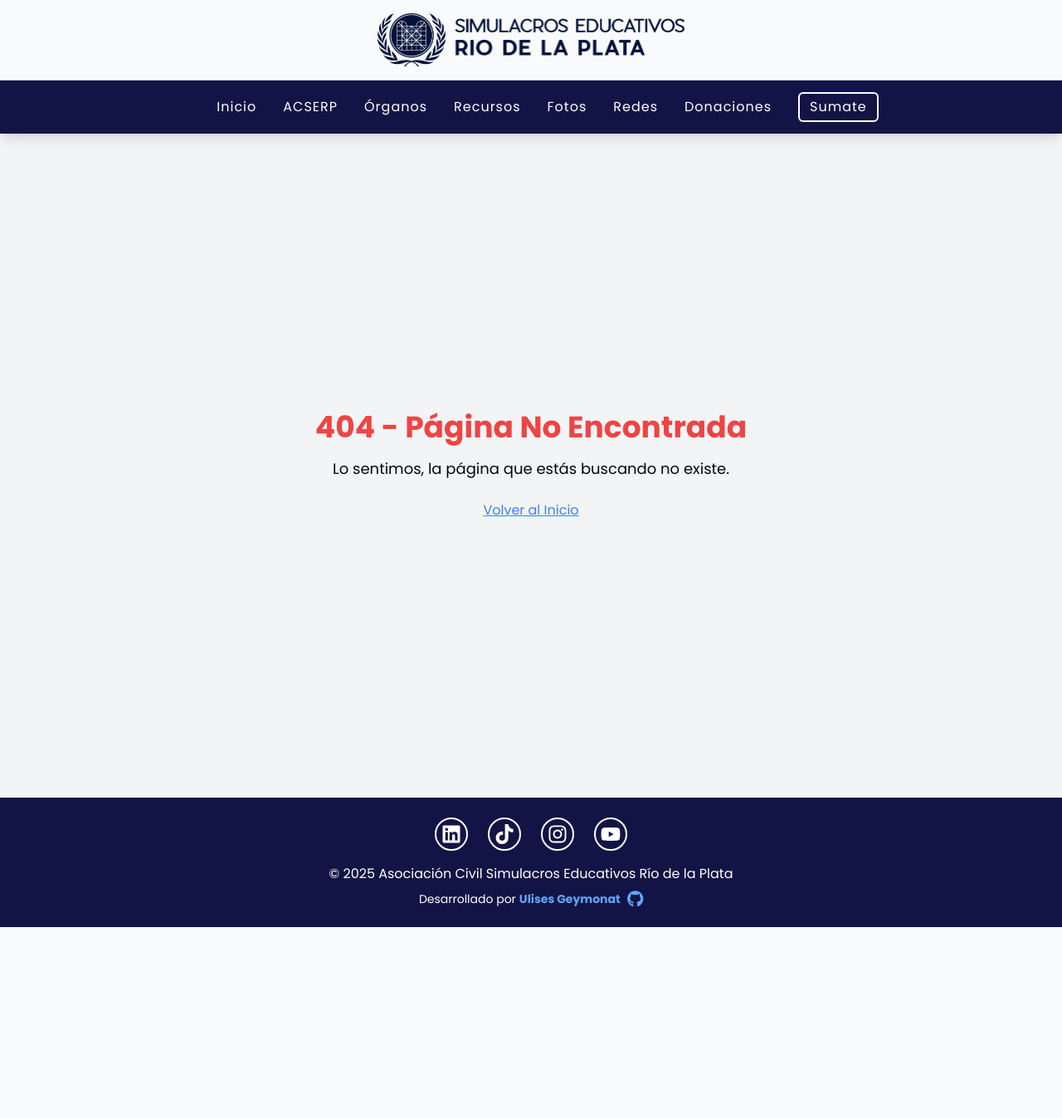
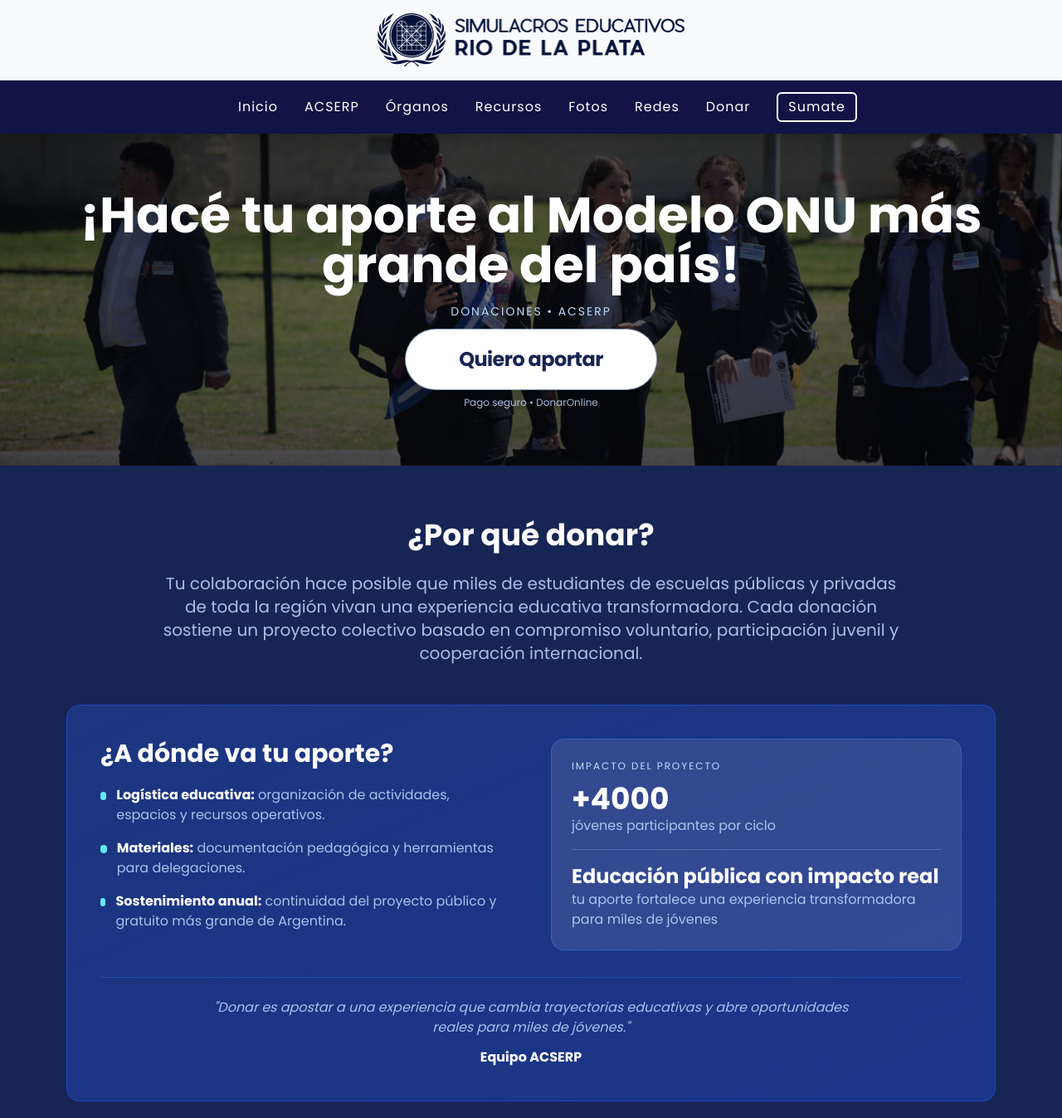
Before and after one commit to UliG1430/acserp-onu-website, a React (Vite) app: page /donar in a window 1280 px wide. Shown: the top 1347 px of the page at 83% size. Before the commit the page ends 1117 px from the top, so only its background shows below. Built offline with nearby package versions, Linux system fonts and the light colour scheme.

Commit message:
fix donaciones

```diff
--- a/src/components/Navbar.jsx
+++ b/src/components/Navbar.jsx
@@ -11,7 +11,7 @@ const Navbar = () => {
     { name: "Recursos", path: "/recursos", target: "_blank" },
     { name: "Fotos", path: "/fotos" },
     { name: "Redes", path: "/redes" },
-    { name: "Donaciones", path: "/donaciones" },
+    { name: "Donar", path: "/donar" },
     {
       name: "Sumate",
       path: "https://docs.google.com/forms/d/e/1FAIpQLSdSs6OBExmEBdEZiWE9vbNZXVkc92WqEZcmVkZpclx1AucDFw/viewform",
--- a/src/index.css
+++ b/src/index.css
@@ -229,6 +229,17 @@ body {
 .animate-fade-in-up {
   animation: fadeInUp 0.5s ease-out forwards;
 }
+@keyframes fadeOutOverlay {
+  0% {
+    opacity: 1;
+  }
+  100% {
+    opacity: 0;
+  }
+}
+.animate-fade-out-overlay {
+  animation: fadeOutOverlay 0.9s ease-out forwards;
+}
 body {
   font-family: 'Poppins', sans-serif;
 }
--- a/src/pages/DonationsPage.jsx
+++ b/src/pages/DonationsPage.jsx
@@ -2,36 +2,62 @@
 import React, { useState } from "react";
 import { useInView } from "react-intersection-observer";
 import SEOHelmet from "../components/SEOHelmet";
-import LazyImage from "../components/LazyImage";
 import heroDonaciones from "../assets/images/image3.webp";
-import { FontAwesomeIcon } from "@fortawesome/react-fontawesome";
-import { faCreditCard } from "@fortawesome/free-solid-svg-icons";
 
-const mercadoPagoOptions = [
+const DONATION_URL =
+  "https://donaronline.org/simulacros-educativos-rio-de-la-plata/la-actividad-educativa-publica-y-gratuita-mas-grande-de-argentina-te-necesita";
+
+const faqItems = [
   {
-    label: "Donar $2000",
-    description: "Contribuí con $2000 y apoyá la educación gratuita, pública y de calidad.",
-    url: "https://www.mercadopago.com.ar/checkout/v1/payment/redirect/?source=link&preference-id=1904693867-e2ca0481-63ed-4cb8-9ac0-9b716a07147c",
+    question: "¿La donación es segura?",
+    answer:
+      "Sí. El pago se realiza a través de DonarOnline en una plataforma segura con procesamiento cifrado.",
   },
   {
-    label: "Donar $3000",
-    description: "Contribuí con $3000 y apoyá la educación gratuita, pública y de calidad.",
-    url: "https://www.mercadopago.com.ar/payment-link/v1/redirect?preference-id=1904693867-163a4a73-71a7-4d79-a859-58a20e22b842&source=link",
+    question: "¿Puedo donar una sola vez?",
+    answer:
+      "Sí. Podés realizar un aporte puntual sin compromiso de continuidad.",
   },
   {
-    label: "Donar $5000",
-    description: "Contribuí con $5000 y apoyá la educación gratuita, pública y de calidad.",
-    url: "https://www.mercadopago.com.ar/checkout/v1/payment/redirect/d1b6b4a2-e55a-4d4d-b16c-0d3647af1479/payment-option-form-v2/?source=link&preference-id=1904693867-dc50117b-876f-4873-bae0-706fe0ca73cc",
+    question: "¿Puedo modificar o detener mis aportes?",
+    answer:
+      "Sí. Podes modificar o cancelar tus aportes en cualquier momento mandando un correo a modeloonulp@gmail.com",
   },
   {
-    label: "Donación Voluntaria",
-    description: "Elegí el monto a voluntad y apoyá la educación gratuita, pública y de calidad.",
-    url: "https://link.mercadopago.com.ar/acserp",
+    question: "¿A qué se destina mi aporte?",
+    answer:
+      "Se destina a sostener nuestras actividades durante todo el año: logística, materiales pedagógicos, recursos para delegaciones y funcionamiento general del programa.",
   },
 ];
 
 const DonationsPage = () => {
-  const [showModal, setShowModal] = useState(false);
+  const [openFaqIndexes, setOpenFaqIndexes] = useState([]);
+
+  const { ref: whyDonateRef, inView: whyDonateInView } = useInView({
+    triggerOnce: true,
+    threshold: 0.2,
+  });
+
+  const { ref: trustRef, inView: trustInView } = useInView({
+    triggerOnce: true,
+    threshold: 0.2,
+  });
+
+  const { ref: impactRef, inView: impactInView } = useInView({
+    triggerOnce: true,
+    threshold: 0.2,
+  });
+
+  const { ref: faqRef, inView: faqInView } = useInView({
+    triggerOnce: true,
+    threshold: 0.15,
+  });
+
+  const toggleFaq = (index) => {
+    setOpenFaqIndexes((prev) =>
+      prev.includes(index) ? prev.filter((item) => item !== index) : [...prev, index]
+    );
+  };
 
   return (
     <section className="bg-blue-950 text-white min-h-screen">
@@ -41,44 +67,188 @@ const DonationsPage = () => {
       />
 
       {/* Hero */}
-      <div className="relative w-full h-[50vh]">
-        <LazyImage
-          src={heroDonaciones}
-          alt="Donaciones ONU Modelo"
-          className="w-full h-full object-cover"
-        />
-        <div className="absolute inset-0 bg-black bg-opacity-60 flex flex-col items-center justify-center text-center px-4">
-          <h1 className="text-white text-4xl font-bold mb-4">
+      <div className="relative w-full h-[50vh] overflow-hidden">
+        <div className="absolute inset-0">
+          <img
+            src={heroDonaciones}
+            alt="Donaciones ONU Modelo"
+            loading="lazy"
+            className="w-full h-full object-cover object-[center_45%] md:object-[center_58%] opacity-0"
+            style={{ animation: "zoomEffect 10s ease-in-out infinite alternate, fadeIn 1s ease-out forwards" }}
+          />
+          <div
+            className="absolute inset-0 pointer-events-none bg-white animate-fade-out-overlay"
+          />
+        </div>
+        <div className="absolute inset-0 bg-gradient-to-b from-black/65 via-black/55 to-black/65 flex flex-col items-center justify-center text-center px-4">
+          <h1 className="text-white text-4xl md:text-6xl font-bold mb-4 animate-fade-in-slow">
             ¡Hacé tu aporte al Modelo ONU más grande del país!
           </h1>
+          <p
+            className="text-blue-200 text-xs md:text-sm uppercase tracking-[0.14em] mb-3 opacity-0 animate-fade-in"
+            style={{ animationDelay: "120ms", animationFillMode: "forwards" }}
+          >
+            Donaciones • ACSERP
+          </p>
+          <a
+            href={DONATION_URL}
+            target="_blank"
+            rel="noopener noreferrer"
+            className="inline-flex items-center justify-center bg-white text-blue-950 font-extrabold text-xl md:text-2xl px-12 md:px-16 py-4 md:py-5 rounded-full shadow-2xl ring-1 ring-blue-200/70 hover:shadow-[0_20px_45px_rgba(12,24,72,0.45)] hover:-translate-y-0.5 hover:bg-slate-50 transition-all duration-300 whitespace-nowrap tracking-tight focus-visible:outline focus-visible:outline-2 focus-visible:outline-offset-2 focus-visible:outline-white opacity-0 animate-fade-in"
+            style={{ animationDelay: "260ms", animationFillMode: "forwards" }}
+          >
+Quiero aportar
+          </a>
+          <p
+            className="text-blue-200/85 text-xs mt-2 opacity-0 animate-fade-in"
+            style={{ animationDelay: "420ms", animationFillMode: "forwards" }}
+          >
+            Pago seguro • DonarOnline
+          </p>
         </div>
       </div>
 
-      {/* ¿Por qué donar? */}
-      <div className="max-w-5xl mx-auto px-4 py-16 text-center">
+      {/* Por qué donar */}
+      <div
+        ref={whyDonateRef}
+        className={`max-w-5xl mx-auto px-4 pt-16 pb-12 text-center transition-all duration-700 ease-out ${
+          whyDonateInView ? "opacity-100 translate-y-0" : "opacity-0 translate-y-8"
+        }`}
+      >
         <h2 className="text-3xl md:text-4xl font-bold mb-6 text-white">¿Por qué donar?</h2>
-        <p className="text-lg md:text-xl text-blue-100 leading-relaxed">
-          Tu colaboración hace posible que miles de estudiantes de escuelas públicas y privadas de toda la región vivan una experiencia educativa transformadora. En la Asociación Civil Simulacros Educativos Río de la Plata trabajamos de forma ininterrumpida para defender una educación pública, gratuita, inclusiva y experimental, donde el pensamiento crítico, la cooperación internacional y la participación juvenil sean protagonistas. Cada donación es un gesto de confianza en este proyecto colectivo, construido desde el compromiso voluntario, que año tras año convoca a miles de jóvenes a debatir, investigar y construir soluciones para un mundo más justo.
+        <p className="text-lg md:text-xl text-blue-200/85 leading-relaxed max-w-4xl mx-auto">
+          Tu colaboración hace posible que miles de estudiantes de escuelas públicas y privadas de toda la región vivan
+          una experiencia educativa transformadora. Cada donación sostiene un proyecto colectivo basado en compromiso
+          voluntario, participación juvenil y cooperación internacional.
         </p>
       </div>
 
-      {/* Suscripción mensual - DonarOnline */}
-      <div className="bg-blue-800 w-full py-12 px-4 text-center">
-        <h3 className="text-2xl md:text-3xl font-bold mb-4 text-white">Donación mensual vía DonarOnline</h3>
-        <p className="text-blue-100 max-w-3xl mx-auto mb-6">
-          Esta opción funciona como una suscripción. Con tu aporte mensual ayudás a que el Modelo ONU público más grande del país siga creciendo.
-        </p>
-        <a
-          href="https://donaronline.org/simulacros-educativos-rio-de-la-plata/la-actividad-educativa-publica-y-gratuita-mas-grande-de-argentina-te-necesita"
-          target="_blank"
-          rel="noopener noreferrer"
-          className="bg-white text-blue-950 font-semibold text-lg px-8 py-3 rounded-full shadow-md hover:scale-105 hover:bg-blue-100 transition-transform duration-300 inline-block"
-        >
-          Donar con DonarOnline
-        </a>
+      {/* Valor e impacto */}
+      <div
+        ref={trustRef}
+        className={`max-w-6xl mx-auto px-4 pb-12 transition-all duration-700 ease-out ${
+          trustInView ? "opacity-100 translate-y-0" : "opacity-0 translate-y-8"
+        }`}
+      >
+        <div className="rounded-2xl bg-gradient-to-br from-blue-900/80 to-blue-800/60 border border-blue-700/70 p-6 md:p-10">
+          <div className="grid md:grid-cols-2 gap-8 md:gap-12 items-start">
+            <div>
+              <h3 className="text-2xl md:text-3xl font-bold mb-5">¿A dónde va tu aporte?</h3>
+              <div className="space-y-4">
+                <div className="flex items-start gap-3">
+                  <span className="mt-2 h-2.5 w-2.5 rounded-full bg-cyan-300" />
+                  <p className="text-blue-200/85">
+                    <span className="text-white font-semibold">Logística educativa:</span> organización de actividades,
+                    espacios y recursos operativos.
+                  </p>
+                </div>
+                <div className="flex items-start gap-3">
+                  <span className="mt-2 h-2.5 w-2.5 rounded-full bg-cyan-300" />
+                  <p className="text-blue-200/85">
+                    <span className="text-white font-semibold">Materiales:</span> documentación pedagógica y herramientas
+                    para delegaciones.
+                  </p>
+                </div>
+                <div className="flex items-start gap-3">
+                  <span className="mt-2 h-2.5 w-2.5 rounded-full bg-cyan-300" />
+                  <p className="text-blue-200/85">
+                    <span className="text-white font-semibold">Sostenimiento anual:</span> continuidad del proyecto
+                    público y gratuito más grande de Argentina.
+                  </p>
+                </div>
+              </div>
+            </div>
+
+            <div
+              ref={impactRef}
+              className={`transition-all duration-700 ease-out ${
+                impactInView ? "opacity-100 translate-y-0" : "opacity-0 translate-y-8"
+              }`}
+            >
+              <div className="bg-white/10 rounded-2xl border border-blue-500/40 p-6">
+                <p className="text-blue-200 text-xs uppercase tracking-[0.16em] mb-3">Impacto del proyecto</p>
+                <div className="space-y-4">
+                  <div>
+                    <p className="text-4xl font-extrabold text-white">+4000</p>
+                    <p className="text-blue-200/85">jóvenes participantes por ciclo</p>
+                  </div>
+                  <div className="h-px bg-blue-300/30" />
+                  <div>
+                    <p className="text-2xl font-bold text-white">Educación pública con impacto real</p>
+                    <p className="text-blue-200/85">tu aporte fortalece una experiencia transformadora para miles de jóvenes</p>
+                  </div>
+                </div>
+              </div>
+            </div>
+          </div>
+
+          <div className="mt-8 pt-6 border-t border-blue-500/30 text-center">
+            <p className="text-blue-200/85 italic max-w-3xl mx-auto">
+              "Donar es apostar a una experiencia que cambia trayectorias educativas y abre oportunidades reales para
+              miles de jóvenes."
+            </p>
+            <p className="text-white font-semibold mt-3">Equipo ACSERP</p>
+          </div>
+        </div>
       </div>
 
+      {/* FAQ */}
+      <div
+        ref={faqRef}
+        className={`max-w-4xl mx-auto px-4 py-14 transition-all duration-700 ease-out ${
+          faqInView ? "opacity-100 translate-y-0" : "opacity-0 translate-y-8"
+        }`}
+      >
+        <h3 className="text-2xl md:text-3xl font-bold text-center mb-6">Preguntas frecuentes</h3>
+        <div className="space-y-3">
+          {faqItems.map((item, index) => {
+            const isOpen = openFaqIndexes.includes(index);
 
+            return (
+              <div
+                key={item.question}
+                className={`border rounded-lg overflow-hidden transition-all duration-300 ${
+                  isOpen
+                    ? "border-cyan-300/50 bg-blue-800/70 shadow-lg shadow-cyan-900/20"
+                    : "border-blue-700 bg-blue-900/60"
+                }`}
+                style={{ transitionDelay: `${index * 60}ms` }}
+              >
+                <button
+                  type="button"
+                  onClick={() => toggleFaq(index)}
+                  className="w-full text-left px-5 py-4 font-semibold flex items-center justify-between hover:bg-blue-800/60 transition-colors duration-200 focus-visible:outline focus-visible:outline-2 focus-visible:outline-offset-2 focus-visible:outline-white"
+                  aria-expanded={isOpen}
+                >
+                  <span>{item.question}</span>
+                  <span
+                    className={`ml-4 text-2xl leading-none transition-transform duration-300 ${
+                      isOpen ? "rotate-45" : "rotate-0"
+                    }`}
+                  >
+                    +
+                  </span>
+                </button>
+                <div
+                  className={`grid transition-all duration-300 ease-out ${
+                    isOpen ? "grid-rows-[1fr] opacity-100" : "grid-rows-[0fr] opacity-70"
+                  }`}
+                >
+                  <div className="overflow-hidden">
+                    <p
+                      className={`px-5 pb-4 text-blue-200/85 text-sm md:text-base transition-all duration-300 ${
+                        isOpen ? "translate-y-0 opacity-100" : "-translate-y-1 opacity-0"
+                      }`}
+                    >
+                      {item.answer}
+                    </p>
+                  </div>
+                </div>
+              </div>
+            );
+          })}
+        </div>
+      </div>
     </section>
   );
 };
--- a/src/routes/index.jsx
+++ b/src/routes/index.jsx
@@ -29,7 +29,7 @@ function AppRoutes() {
       <Route path="/organos" element={<Model />} />
       <Route path="*" element={<NotFound />} />
       <Route path="/redes" element={<SocialMediaPage />} />
-      <Route path="/donaciones" element={<DonationsPage />} />
+      <Route path="/donar" element={<DonationsPage />} />
       <Route path="/recursos" element={<Resources />} />
       <Route path="/noticias/:id" element={<NewsDetail />} />
     </Routes>
```
